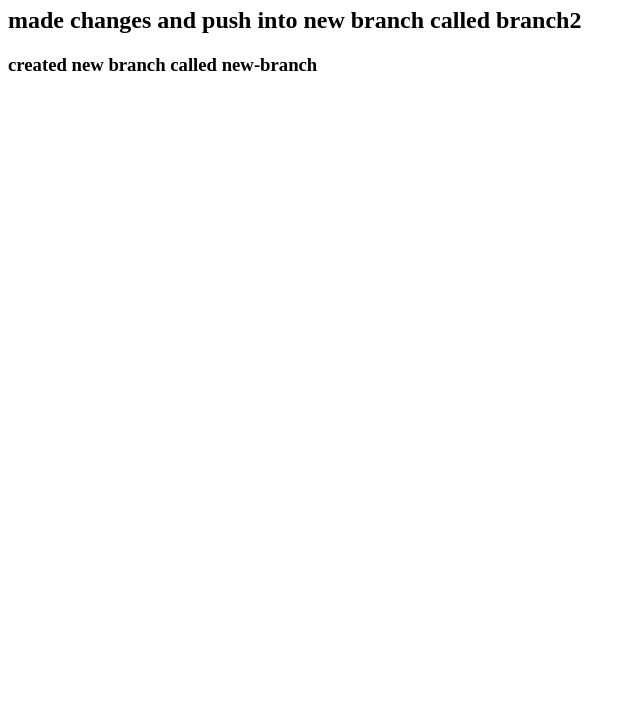
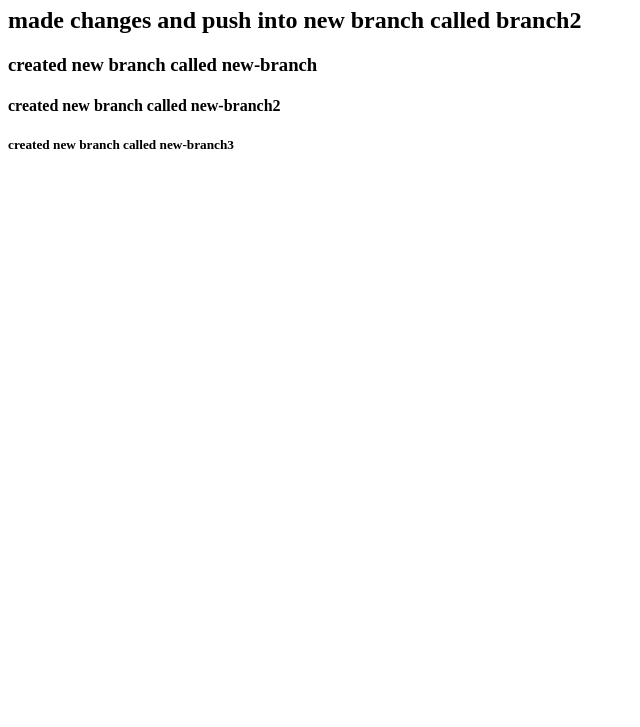
Before and after one commit to vipdanish/git_test, a plain HTML site: page index.html in a window 1280 px wide. Shown: the part 73-800 px from the top of the page, without its empty margins (0-640 px from the left). Drawn offline with Linux system fonts and the light colour scheme.

Commit message:
uploading data into new branch

```diff
--- a/index.html
+++ b/index.html
@@ -9,5 +9,8 @@
     <H1>Git test </H1>
     <h2> made changes and push into new branch called branch2 </h2>
     <h3>created new branch called new-branch</h3>
+
+    <h4>created new branch called new-branch2</h4>
+    <h5>created new branch called new-branch3</h5>
 </body>
 </html>
```
